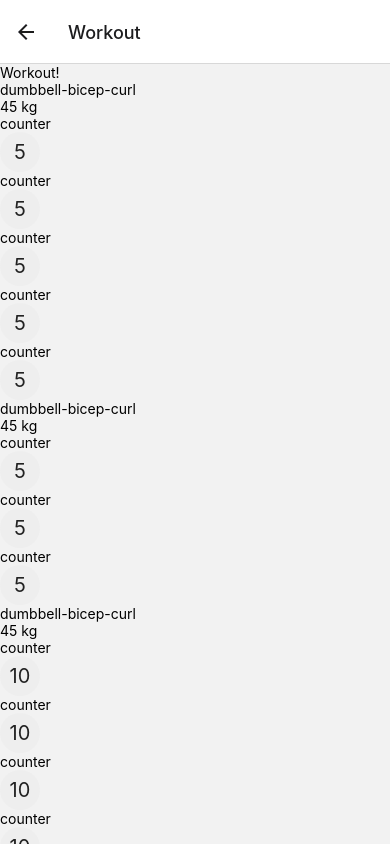
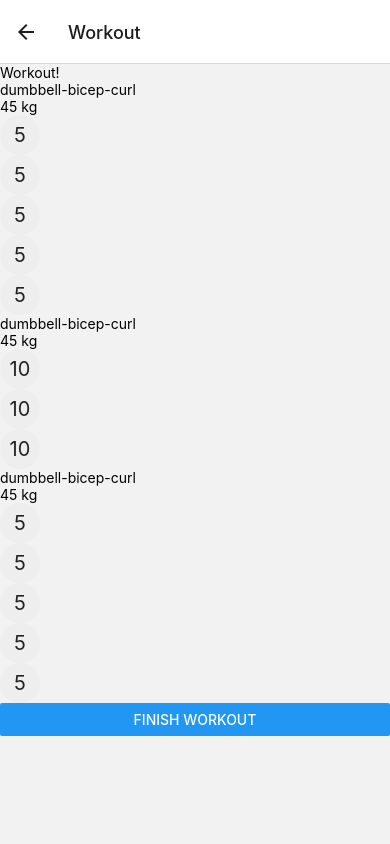
Before and after one commit to ocrnummer/workout-schema, a React Native app: screen /Workout in a window 390 px wide. Built offline with nearby package versions, Linux system fonts and the light colour scheme.

Commit message:
context and workout logic

```diff
--- a/components/RepCounter.js
+++ b/components/RepCounter.js
@@ -1,9 +1,10 @@
-import { useState } from 'react'
+import { useEffect, useState } from 'react'
 import { View, Text, TouchableOpacity, StyleSheet } from 'react-native'
 
-const RepCounter = ({ reps }) => {
+const RepCounter = ({ reps, handleSuccess }) => {
 	const [counter, setCounter] = useState(reps)
 	const [active, setActive] = useState(false)
+	const [success, setSuccess] = useState(false)
 
 	const handleCount = () => {
 		if (active) {
@@ -11,22 +12,33 @@ const RepCounter = ({ reps }) => {
 				setCounter(reps)
 				setActive(false)
 			} else {
-				setCounter(count =>  count - 1)
+				setCounter(count => count - 1)
 			}
 		} else {
 			setActive(true)
 		}
+
+		if (!active && counter === reps) {
+			handleSuccess(true)
+		} else {
+			handleSuccess(false)
+		}
 	}
+
+	// useEffect(() => {
+	// 	console.log('här')
+	// 	if (success) {
+	// 		handleSuccess(true)
+	// 	}
+	// }, [setSuccess])
 
 	return (
 		<View>
-			<TouchableOpacity
-				onPress={handleCount}
-			>
+			<TouchableOpacity onPress={handleCount}>
 				<View
 					style={active ? styles.counter : [styles.counter, styles.counterZero]}
 				>
-					<Text style={active ? styles.text : [styles.text, styles.textZero]}>{ counter }</Text>
+					<Text style={active ? styles.text : [styles.text, styles.textZero]}>{counter}</Text>
 				</View>
 			</TouchableOpacity>
 		</View>
@@ -36,7 +48,7 @@ const RepCounter = ({ reps }) => {
 const styles = StyleSheet.create({
 	counter: {
 		backgroundColor: 'blue',
-		alignItems:'center',
+		alignItems: 'center',
 		justifyContent: 'center',
 		borderRadius: 20,
 		width: 40,
--- a/contexts/UserContext.js
+++ b/contexts/UserContext.js
@@ -8,7 +8,7 @@ const useUserContext = () => {
 }
 
 const UserContextProvider = ({ children }) => {
-	const [User, setUser] = useState([])
+	const [user, setUser] = useState([])
 	const [schemaA, setSchemaA] = useState([])
 	const [schemaB, setSchemaB] = useState([])
 	const [schemaC, setSchemaC] = useState([])
--- a/package.json
+++ b/package.json
@@ -19,11 +19,12 @@
     "expo": "~46.0.16",
     "expo-status-bar": "~1.4.0",
     "firebase": "^9.15.0",
-    "react": "18.0.0",
+    "react": "^18.2.0",
     "react-native": "0.69.6",
     "react-native-gesture-handler": "~2.5.0",
     "react-native-safe-area-context": "4.3.1",
     "react-native-screens": "~3.15.0",
+    "react-query": "^3.39.2",
     "uuid": "^9.0.0"
   },
   "devDependencies": {
--- a/pages/WorkoutPage.js
+++ b/pages/WorkoutPage.js
@@ -1,29 +1,52 @@
+import { useState } from 'react'
+
 import { View, Text, Button, ScrollView } from 'react-native'
 import RepCounter from '../components/RepCounter.js'
 
+import { useUserContext } from '../contexts/UserContext.js'
+
 const WorkoutPage = () => {
+	const [success, setSuccess] = useState(false)
+
+	const { sets, reps } = useUserContext()
 
 	const schemaA = [
 		{
 			id: 1,
 			name: 'dumbbell-bicep-curl',
 			weight: 45,
-			sets: [1, 2, 3, 4, 5],
+			sets: [
+				{ id: 1, success: false },
+				{ id: 2, success: false },
+				{ id: 3, success: false },
+				{ id: 4, success: false },
+				{ id: 5, success: false },
+			],
 			reps: 5
 		},
 		{
 			id: 2,
 			name: 'dumbbell-bicep-curl',
 			weight: 45,
-			sets: [1, 2, 3],
-			reps: 5
+			sets: [
+				{ id: 1, success: false },
+				{ id: 2, success: false },
+				{ id: 3, success: false },
+			],
+			reps: 10
 		},
 		{
 			id: 3,
 			name: 'dumbbell-bicep-curl',
 			weight: 45,
-			sets: [1, 2, 3, 4, 5],
-			reps: 10
+			sets: [
+				{ id: 1, success: false },
+				{ id: 2, success: false },
+				{ id: 3, success: false },
+				{ id: 4, success: false },
+				{ id: 5, success: false },
+			],
+			reps: 5
 		},
 	]
 
@@ -34,6 +57,10 @@ const WorkoutPage = () => {
 
 	}
 
+	const checkIfWorkoutSuccess = (e) => {
+		console.log("workoutpage", e)
+		//setSuccess(true)
+	}
 
 
 	return (
@@ -48,15 +75,14 @@ const WorkoutPage = () => {
 
 						{ex.sets.map((set) => {
 							return (
-								<View key={set}>
-									<Text>counter</Text>
+								<View key={set.id}>
 									<RepCounter
 										reps={ex.reps}
+										handleSuccess={checkIfWorkoutSuccess}
 									/>
 								</View>
 							)
 						})}
-
 					</ScrollView>
 				)
 			})}
```
Also changed, not shown: contexts/CounterContext.js (added, +45 -0 lines), 1 other file (tests, documents, lock files or other folders).
